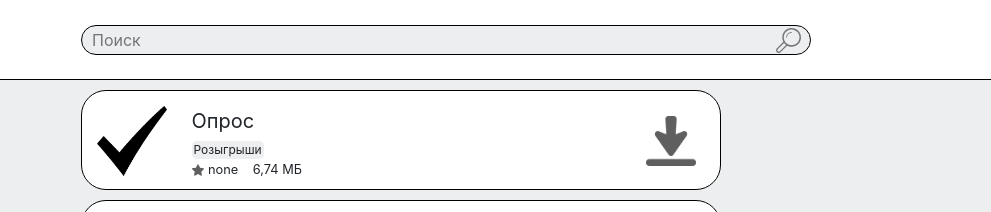
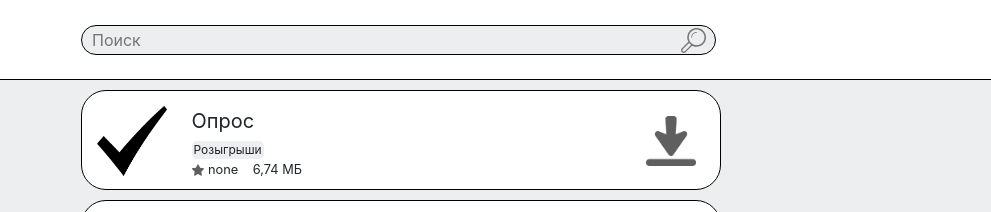
Before and after one commit to vadimshulika/downloader, a plain HTML site: page index.html in a window 1280 px wide. Shown: the top 212 px of the page, 289-1280 px from the left. Drawn offline with Linux system fonts and the light colour scheme; a script that the page names is missing.

Commit message:
Update index.html

```diff
--- a/index.html
+++ b/index.html
@@ -15,7 +15,7 @@
     				<div class = "col-lg-2 col-md-4">
     					<img id = "logotip" alt = "Downloader" src = "img/logotip.jpg"/>
     				</div>
-    				<div class = "col-lg-8 offset-lg-1 col-md-8">
+    				<div class = "col-lg-7 offset-lg-1 col-md-8">
     					<form id = "position_search">
     						<input type = "search" name = "search" id = "search" placeholder = "Поиск"/>
     						<img id = "lupa" src = "img/svg/lupa.svg"/>
```
